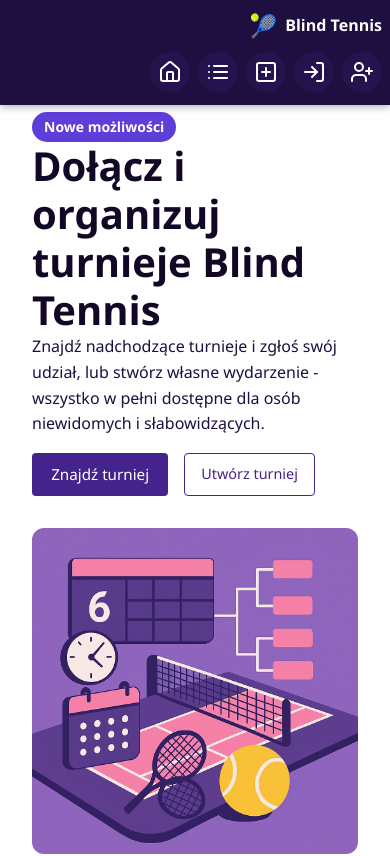
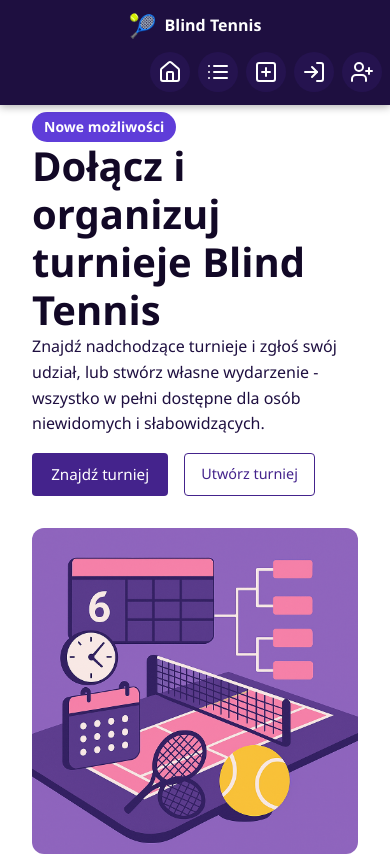
Before and after one commit to horzel02/blind-tennis-client, a React (Vite) app: page / in a window 390 px wide. Shown: the top 856 px of the page. Built offline with nearby package versions, Linux system fonts and the light colour scheme; no server answers.

Commit message:
Style for mobile

```diff
--- a/src/styles/header.css
+++ b/src/styles/header.css
@@ -169,7 +169,7 @@
   .header-logo {
     margin-bottom: 0.5rem;
     width: 100%;
-    justify-content: flex-end; /* *** NOWA ZMIANA: WYRÓWNANIE LOGO W SWOIM KONTENERZE DO PRAWEJ *** */
+    justify-content: center; /* *** NOWA ZMIANA: WYRÓWNANIE LOGO W SWOIM KONTENERZE DO PRAWEJ *** */
   }
 
   .header-logo-text {
```
